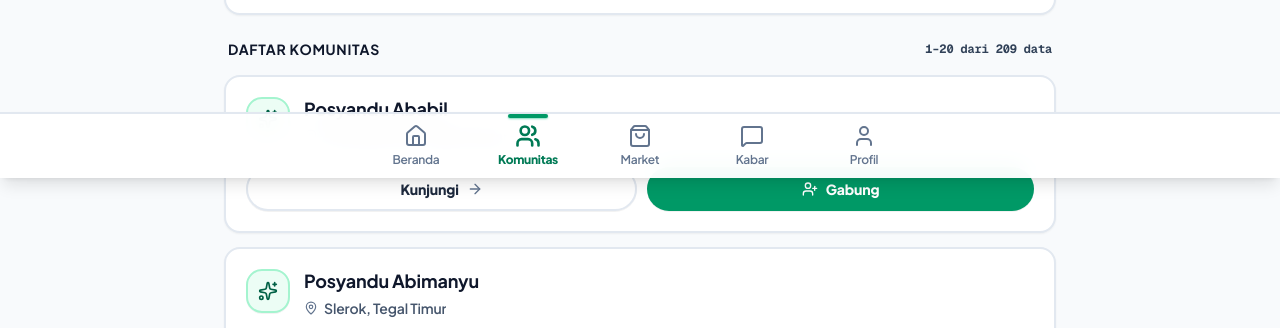
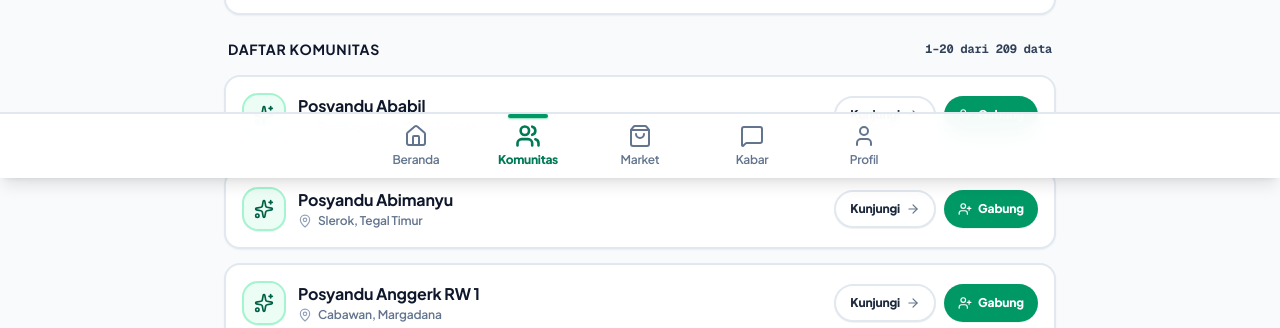
Before and after one commit to hambalitegalkota/jarimas-id, a Next.js app: page /komunitas in a window 1280 px wide. Shown: the part 622-950 px from the top of the page. Built offline with nearby package versions, Linux system fonts and the light colour scheme; no server answers; the database is empty.

Commit message:
refactor: susun tombol kunjungi dan gabung sejajar dengan nama dan alamat komunitas

```diff
--- a/src/components/komunitas/komunitas-card.tsx
+++ b/src/components/komunitas/komunitas-card.tsx
@@ -75,7 +75,7 @@ export function KomunitasCard({
     <>
       <div
         className={cn(
-          "rounded-2xl border-2 p-4 sm:p-5 space-y-3.5 shadow-xs transition-all hover:shadow-md bg-white dark:bg-slate-900",
+          "rounded-2xl border-2 p-3.5 sm:p-4 shadow-xs transition-all hover:shadow-md bg-white dark:bg-slate-900 flex flex-col sm:flex-row sm:items-center justify-between gap-3",
           komunitas.jenis === "warga_kita" &&
             "border-slate-200 dark:border-slate-800 hover:border-blue-500 dark:hover:border-blue-500",
           komunitas.jenis === "posyandu" &&
@@ -84,12 +84,11 @@ export function KomunitasCard({
             "border-slate-200 dark:border-slate-800 hover:border-indigo-500 dark:hover:border-indigo-500"
         )}
       >
-        {/* Header: Icon, Nama Posyandu / Komunitas, Alamat & Status */}
-        <div className="flex items-start justify-between gap-3">
-          <div className="flex items-start gap-3.5 min-w-0">
+        {/* Kiri: Icon, Nama Posyandu & Alamat */}
+        <div className="flex items-center gap-3 min-w-0 flex-1">
           <div
             className={cn(
-                "flex h-11 w-11 shrink-0 items-center justify-center rounded-2xl font-bold border-2 shadow-2xs",
+              "flex h-10 w-10 sm:h-11 sm:w-11 shrink-0 items-center justify-center rounded-2xl font-bold border-2 shadow-2xs",
               komunitas.jenis === "warga_kita" &&
                 "bg-blue-50 dark:bg-blue-950/50 text-blue-800 dark:text-blue-300 border-blue-200 dark:border-blue-800",
               komunitas.jenis === "posyandu" &&
@@ -103,12 +102,38 @@ export function KomunitasCard({
             {komunitas.jenis === "satuan_paud" && <Building2 className="h-5 w-5" />}
           </div>
 
-            <div className="space-y-1 min-w-0">
-              <h3 className="text-base sm:text-lg font-bold text-slate-900 dark:text-slate-100 leading-snug truncate">
+          <div className="space-y-0.5 min-w-0 flex-1">
+            <div className="flex items-center gap-2">
+              <h3 className="text-sm sm:text-base font-bold text-slate-900 dark:text-slate-100 leading-snug truncate">
                 {formattedTitle}
               </h3>
-              <div className="flex items-center gap-1.5 text-xs sm:text-sm font-semibold text-slate-600 dark:text-slate-400">
-                <MapPin className="h-3.5 w-3.5 text-slate-500 shrink-0" />
+              {/* Membership Status Badge */}
+              {membership && (
+                <div className="shrink-0 hidden md:block">
+                  {membership.status === "approved" && (
+                    <span className="inline-flex items-center gap-1 rounded-lg bg-emerald-50 dark:bg-emerald-950/50 px-2 py-0.5 text-[11px] font-bold text-emerald-800 dark:text-emerald-300 border border-emerald-300 dark:border-emerald-800">
+                      <CheckCircle2 className="h-3 w-3 text-emerald-600" />
+                      <span>{membership.peran.toUpperCase()}</span>
+                    </span>
+                  )}
+                  {membership.status === "pending" && (
+                    <span className="inline-flex items-center gap-1 rounded-lg bg-amber-50 dark:bg-amber-950/50 px-2 py-0.5 text-[11px] font-bold text-amber-900 dark:text-amber-300 border border-amber-300 dark:border-amber-800">
+                      <Clock className="h-3 w-3 text-amber-600" />
+                      <span>PENDING</span>
+                    </span>
+                  )}
+                  {membership.status === "rejected" && (
+                    <span className="inline-flex items-center gap-1 rounded-lg bg-rose-50 dark:bg-rose-950/50 px-2 py-0.5 text-[11px] font-bold text-rose-900 dark:text-rose-300 border border-rose-300 dark:border-rose-800">
+                      <XCircle className="h-3 w-3 text-rose-600" />
+                      <span>DITOLAK</span>
+                    </span>
+                  )}
+                </div>
+              )}
+            </div>
+
+            <div className="flex items-center gap-1.5 text-xs font-semibold text-slate-500 dark:text-slate-400">
+              <MapPin className="h-3.5 w-3.5 text-slate-400 shrink-0" />
               <span className="truncate">
                 {komunitas.kelurahan && komunitas.kelurahan !== "Semua Kelurahan"
                   ? `${komunitas.kelurahan}, ${komunitas.kecamatan || "Kota Tegal"}`
@@ -120,37 +145,30 @@ export function KomunitasCard({
           </div>
         </div>
 
-          {/* Membership Status Badge jika sudah terdaftar */}
+        {/* Kanan: Tombol Kunjungi & Gabung (Sejajar dan Kompak) */}
+        <div className="flex items-center gap-2 shrink-0 self-end sm:self-center w-full sm:w-auto justify-end">
+          {/* Membership Status Badge di Mobile */}
           {membership && (
-            <div className="shrink-0">
+            <div className="shrink-0 md:hidden mr-auto">
               {membership.status === "approved" && (
-                <span className="inline-flex items-center gap-1.5 rounded-xl bg-emerald-50 dark:bg-emerald-950/50 px-3 py-1.5 text-xs font-bold text-emerald-800 dark:text-emerald-300 border-2 border-emerald-300 dark:border-emerald-800">
-                  <CheckCircle2 className="h-4 w-4 text-emerald-600" />
+                <span className="inline-flex items-center gap-1 rounded-lg bg-emerald-50 dark:bg-emerald-950/50 px-2 py-1 text-[11px] font-bold text-emerald-800 dark:text-emerald-300 border border-emerald-300 dark:border-emerald-800">
+                  <CheckCircle2 className="h-3 w-3 text-emerald-600" />
                   <span>{membership.peran.toUpperCase()}</span>
                 </span>
               )}
               {membership.status === "pending" && (
-                <span className="inline-flex items-center gap-1.5 rounded-xl bg-amber-50 dark:bg-amber-950/50 px-3 py-1.5 text-xs font-bold text-amber-900 dark:text-amber-300 border-2 border-amber-300 dark:border-amber-800">
-                  <Clock className="h-4 w-4 text-amber-600" />
+                <span className="inline-flex items-center gap-1 rounded-lg bg-amber-50 dark:bg-amber-950/50 px-2 py-1 text-[11px] font-bold text-amber-900 dark:text-amber-300 border border-amber-300 dark:border-amber-800">
+                  <Clock className="h-3 w-3 text-amber-600" />
                   <span>PENDING</span>
-                </span>
-              )}
-              {membership.status === "rejected" && (
-                <span className="inline-flex items-center gap-1.5 rounded-xl bg-rose-50 dark:bg-rose-950/50 px-3 py-1.5 text-xs font-bold text-rose-900 dark:text-rose-300 border-2 border-rose-300 dark:border-rose-800">
-                  <XCircle className="h-4 w-4 text-rose-600" />
-                  <span>DITOLAK</span>
                 </span>
               )}
             </div>
           )}
-        </div>
 
-        {/* Action Buttons Bar: Kunjungi & Gabung */}
-        <div className="flex flex-col sm:flex-row items-stretch sm:items-center gap-2.5 pt-1.5 border-t border-slate-100 dark:border-slate-800">
           <Link
             href={`/komunitas/${komunitas.id}`}
             className={cn(
-              "group flex flex-1 min-h-[44px] items-center justify-center gap-2 rounded-xl border-2 border-slate-200 dark:border-slate-700 bg-white dark:bg-slate-800 px-4 text-sm font-extrabold text-slate-800 dark:text-slate-200 transition-all hover:bg-slate-50 dark:hover:bg-slate-700 shadow-2xs active:scale-[0.99]",
+              "group inline-flex min-h-[38px] h-9.5 items-center justify-center gap-1.5 rounded-xl border-2 border-slate-200 dark:border-slate-700 bg-white dark:bg-slate-800 px-3.5 text-xs font-extrabold text-slate-800 dark:text-slate-200 transition-all hover:bg-slate-50 dark:hover:bg-slate-700 shadow-2xs active:scale-95",
               isApprovedMember &&
                 (komunitas.jenis === "warga_kita"
                   ? "bg-blue-600 hover:bg-blue-700 text-white border-transparent"
@@ -158,7 +176,7 @@ export function KomunitasCard({
             )}
           >
             <span>Kunjungi</span>
-            <ArrowRight className="h-4 w-4 text-slate-500 dark:text-slate-400 group-hover:translate-x-0.5 transition-transform" />
+            <ArrowRight className="h-3.5 w-3.5 text-slate-500 dark:text-slate-400 group-hover:translate-x-0.5 transition-transform" />
           </Link>
 
           {!isApprovedMember && (
@@ -166,13 +184,13 @@ export function KomunitasCard({
               type="button"
               onClick={handleJoinClick}
               className={cn(
-                "flex flex-1 min-h-[44px] items-center justify-center gap-2 rounded-xl px-4 text-sm font-extrabold text-white transition-all shadow-2xs cursor-pointer active:scale-[0.99]",
+                "inline-flex min-h-[38px] h-9.5 items-center justify-center gap-1.5 rounded-xl px-3.5 text-xs font-extrabold text-white transition-all shadow-2xs cursor-pointer active:scale-95",
                 komunitas.jenis === "warga_kita"
                   ? "bg-blue-600 hover:bg-blue-700"
                   : "bg-emerald-600 hover:bg-emerald-700"
               )}
             >
-              <UserPlus className="h-4 w-4" />
+              <UserPlus className="h-3.5 w-3.5" />
               <span>Gabung</span>
             </button>
           )}
```
Lines whose indentation alone changed are shown as unchanged.
